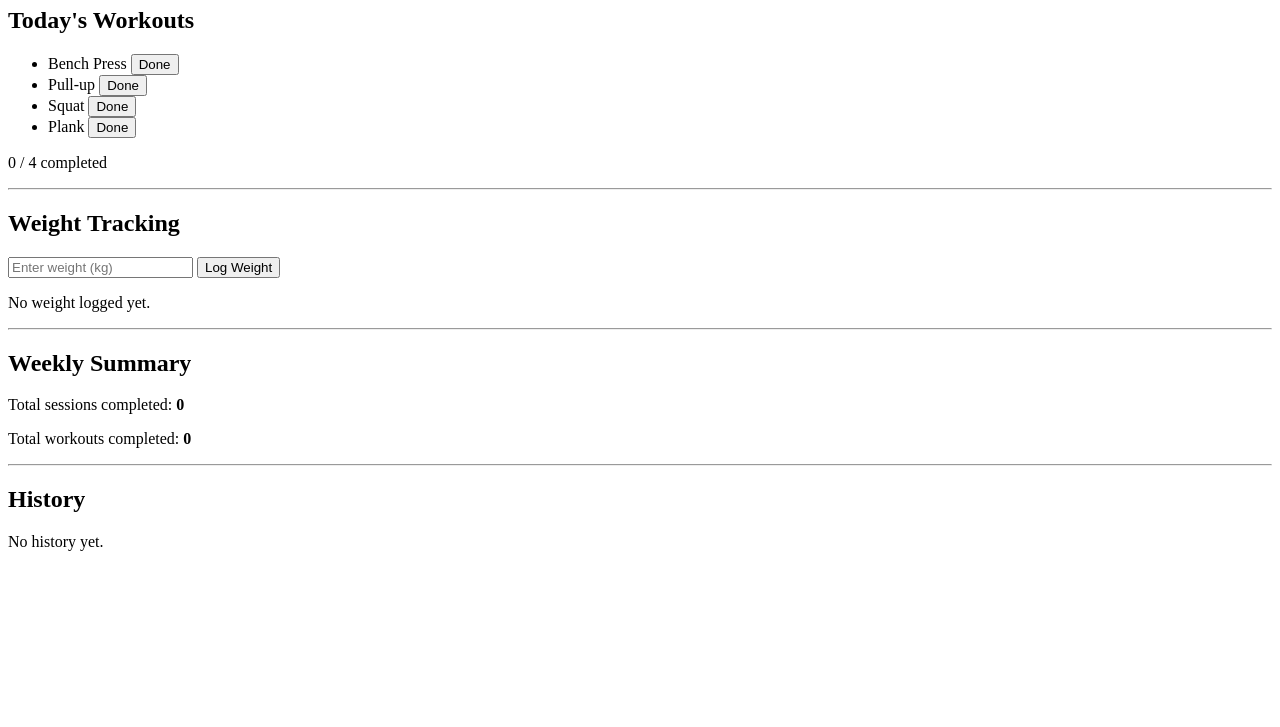
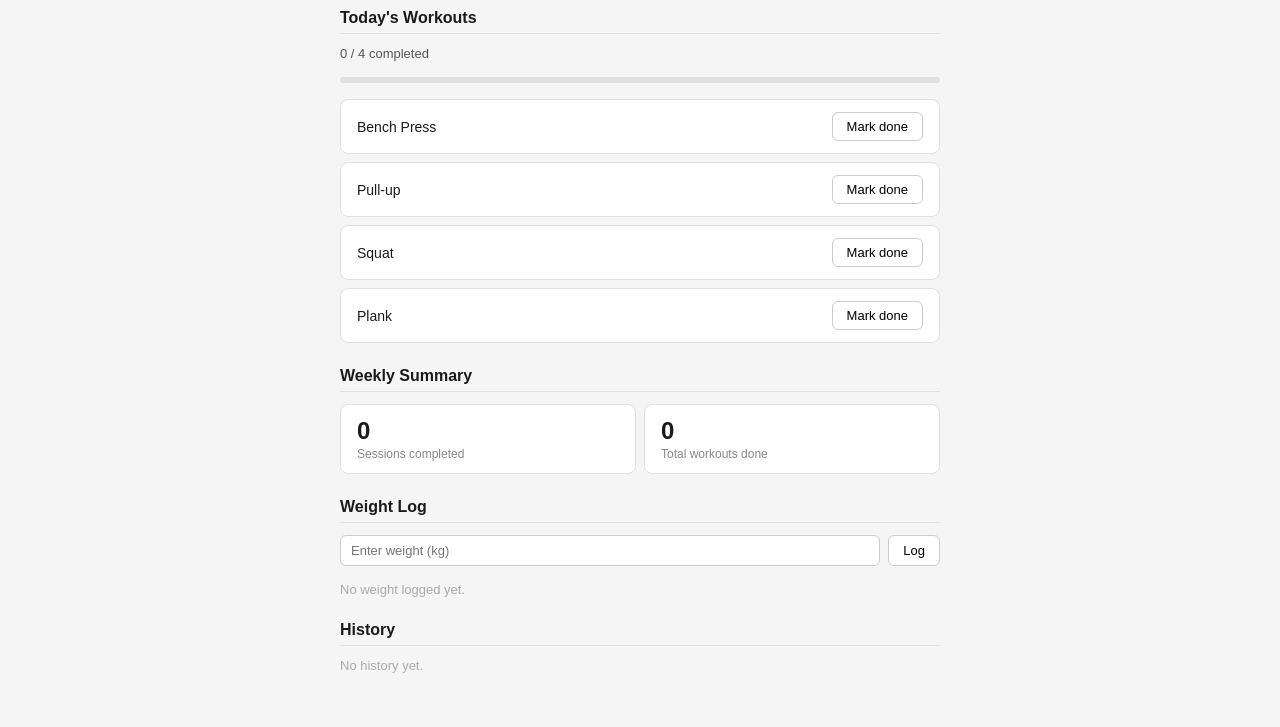
Before and after one commit to Abbie0522/Software_Engineering, a plain HTML site: page SE_Assignment/WorkoutTracking/Iteration2.html in a window 1280 px wide. Shown: the part 73-800 px from the top of the page. Drawn offline with Linux system fonts and the light colour scheme.

Commit message:
Edit Iteration2

```diff
--- a/SE_Assignment/WorkoutTracking/Iteration2.html
+++ b/SE_Assignment/WorkoutTracking/Iteration2.html
@@ -1,36 +1,59 @@
 <!DOCTYPE html>
-<html>
+<html lang="en">
 <head>
   <meta charset="UTF-8">
+  <meta name="viewport" content="width=device-width, initial-scale=1.0">
   <title>Workout Tracker - Iteration 2</title>
+  <style>
+    * { box-sizing: border-box; margin: 0; padding: 0; }
+    body { font-family: Arial, sans-serif; background: #f5f5f5; color: #1a1a1a; padding: 2rem 1rem; }
+    .container { max-width: 600px; margin: 0 auto; }
+    h1 { font-size: 1.4rem; margin-bottom: 4px; }
+    p.sub { font-size: 13px; color: #888; margin-bottom: 1.5rem; }
+    h2 { font-size: 1rem; margin: 1.5rem 0 0.75rem; border-bottom: 1px solid #e0e0e0; padding-bottom: 6px; }
+    .card { background: #fff; border: 1px solid #e0e0e0; border-radius: 8px; padding: 12px 16px; margin-bottom: 8px; display: flex; justify-content: space-between; align-items: center; }
+    .card.done { background: #f0faf0; border-color: #b2dfb2; }
+    .card span { font-size: 14px; }
+    .card .status { font-size: 12px; color: #888; }
+    .card.done .status { color: #2e7d32; }
+    button { padding: 6px 14px; border: 1px solid #ccc; border-radius: 6px; background: #fff; cursor: pointer; font-size: 13px; }
+    button:hover { background: #f0f0f0; }
+    #progress { font-size: 13px; color: #555; margin-bottom: 1rem; }
+    .progress-bar { background: #e0e0e0; border-radius: 4px; height: 6px; margin-bottom: 1rem; }
+    .progress-fill { background: #2e7d32; height: 6px; border-radius: 4px; transition: width 0.3s; }
+    .weight-row { display: flex; gap: 8px; margin-bottom: 1rem; }
+    .weight-row input { flex: 1; padding: 7px 10px; border: 1px solid #ccc; border-radius: 6px; font-size: 13px; }
+    .history-item { background: #fff; border: 1px solid #e0e0e0; border-radius: 8px; padding: 10px 16px; margin-bottom: 8px; font-size: 13px; color: #555; }
+    .summary-grid { display: grid; grid-template-columns: 1fr 1fr; gap: 8px; margin-bottom: 1rem; }
+    .summary-box { background: #fff; border: 1px solid #e0e0e0; border-radius: 8px; padding: 12px 16px; }
+    .summary-box .num { font-size: 1.5rem; font-weight: bold; color: #1a1a1a; }
+    .summary-box .label { font-size: 12px; color: #888; margin-top: 2px; }
+    .success-msg { background: #f0faf0; border: 1px solid #b2dfb2; border-radius: 8px; padding: 10px 16px; font-size: 13px; color: #2e7d32; margin-bottom: 1rem; display: none; }
+  </style>
 </head>
 <body>
+<div class="container">
   <h1>Workout Tracker</h1>
 
-  <!-- Workout List -->
   <h2>Today's Workouts</h2>
-  <ul id="list"></ul>
-  <p id="progress"></p>
+  <div id="progress"></div>
+  <div class="progress-bar"><div class="progress-fill" id="progress-fill" style="width:0%"></div></div>
+  <div class="success-msg" id="success-msg">🎉 Well done! All workouts completed today!</div>
+  <div id="workout-list"></div>
 
-  <hr>
+  <h2>Weekly Summary</h2>
+  <div class="summary-grid" id="summary"></div>
 
-  <!-- Weight Tracking -->
-  <h2>Weight Tracking</h2>
-  <input type="number" id="weight-input" placeholder="Enter weight (kg)" step="0.1">
-  <button onclick="logWeight()">Log Weight</button>
+  <h2>Weight Log</h2>
+  <div class="weight-row">
+    <input type="number" id="weight-input" placeholder="Enter weight (kg)" step="0.1">
+    <button onclick="logWeight()">Log</button>
+  </div>
   <div id="weight-log"></div>
 
-  <hr>
-
-  <!-- Weekly Summary -->
-  <h2>Weekly Summary</h2>
-  <div id="summary"></div>
-
-  <hr>
-
-  <!-- History -->
   <h2>History</h2>
   <div id="history"></div>
+</div>
 
 <script>
   const workouts = ["Bench Press", "Pull-up", "Squat", "Plank"];
@@ -38,12 +61,23 @@
   const done = JSON.parse(localStorage.getItem(today) || '[]');
 
   function render() {
-    document.getElementById('list').innerHTML = workouts.map((w, i) => `
-      <li>${w} ${done.includes(i)
-        ? '✓'
-        : `<button onclick="markDone(${i})">Done</button>`}
-      </li>`).join('');
-    document.getElementById('progress').textContent = done.length + ' / ' + workouts.length + ' completed';
+    const list = document.getElementById('workout-list');
+    const fill = document.getElementById('progress-fill');
+    const prog = document.getElementById('progress');
+    const msg  = document.getElementById('success-msg');
+
+    list.innerHTML = workouts.map((w, i) => `
+      <div class="card ${done.includes(i) ? 'done' : ''}">
+        <span>${w}</span>
+        ${done.includes(i)
+          ? '<span class="status">✓ Completed</span>'
+          : `<button onclick="markDone(${i})">Mark done</button>`}
+      </div>`).join('');
+
+    const pct = Math.round(done.length / workouts.length * 100);
+    fill.style.width = pct + '%';
+    prog.textContent = done.length + ' / ' + workouts.length + ' completed';
+    msg.style.display = done.length === workouts.length ? 'block' : 'none';
   }
 
   function markDone(i) {
@@ -65,13 +99,19 @@
 
   function renderHistory() {
     const h = JSON.parse(localStorage.getItem('history') || '[]');
-    const el = document.getElementById('history');
-    el.innerHTML = h.length === 0
-      ? '<p>No history yet.</p>'
-      : h.map(x => `<p>${x.date} — ${x.count} workouts completed</p>`).join('');
+    document.getElementById('history').innerHTML = h.length === 0
+      ? '<p style="font-size:13px;color:#aaa;">No history yet.</p>'
+      : h.map(x => `<div class="history-item">${x.date} — ${x.count} workouts completed</div>`).join('');
   }
 
-  // Weight tracking
+  function renderSummary() {
+    const h = JSON.parse(localStorage.getItem('history') || '[]');
+    const total = h.reduce((sum, x) => sum + x.count, 0);
+    document.getElementById('summary').innerHTML = `
+      <div class="summary-box"><div class="num">${h.length}</div><div class="label">Sessions completed</div></div>
+      <div class="summary-box"><div class="num">${total}</div><div class="label">Total workouts done</div></div>`;
+  }
+
   function logWeight() {
     const val = document.getElementById('weight-input').value;
     if (!val) return;
@@ -84,21 +124,9 @@
 
   function renderWeightLog() {
     const log = JSON.parse(localStorage.getItem('weight_log') || '[]');
-    const el = document.getElementById('weight-log');
-    el.innerHTML = log.length === 0
-      ? '<p>No weight logged yet.</p>'
-      : log.map(x => `<p>${x.date} — ${x.weight} kg</p>`).join('');
-  }
-
-  // Weekly summary
-  function renderSummary() {
-    const h = JSON.parse(localStorage.getItem('history') || '[]');
-    const total = h.reduce((sum, x) => sum + x.count, 0);
-    const sessions = h.length;
-    document.getElementById('summary').innerHTML = `
-      <p>Total sessions completed: <b>${sessions}</b></p>
-      <p>Total workouts completed: <b>${total}</b></p>
-    `;
+    document.getElementById('weight-log').innerHTML = log.length === 0
+      ? '<p style="font-size:13px;color:#aaa;">No weight logged yet.</p>'
+      : log.map(x => `<div class="history-item">${x.date} — ${x.weight} kg</div>`).join('');
   }
 
   render();
@@ -106,6 +134,5 @@
   renderWeightLog();
   renderSummary();
 </script>
-
 </body>
 </html>
```
